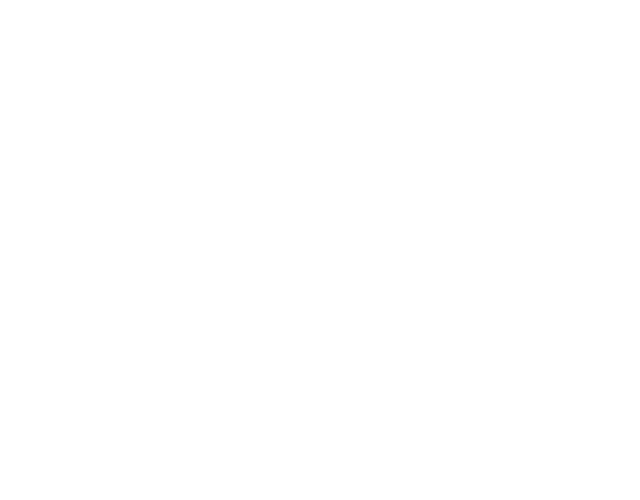
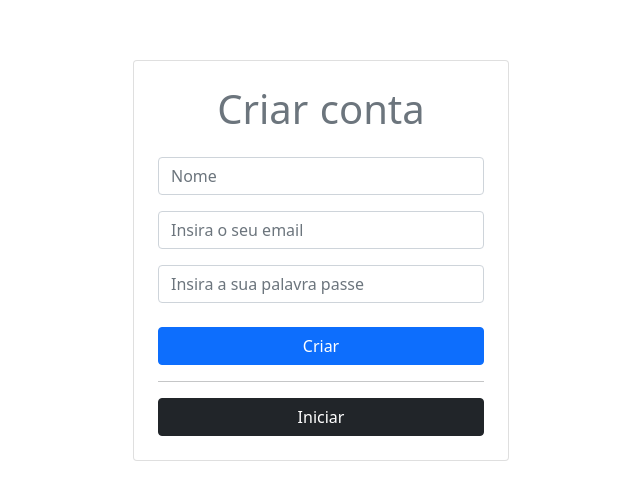
Before and after one commit to FranciscoMendes10866/upspot, a Nuxt app in the folder client/: page /register in a window 1280 px wide. Before the commit this address had no page. Shown: the part 140-640 px from the top of the page, without its empty margins (319-959 px from the left). Built offline with nearby package versions, Linux system fonts and the light colour scheme.

Commit message:
login and register pages

```diff
--- /dev/null
+++ b/client/pages/login.vue
@@ -0,0 +1,45 @@
+<template>
+  <div class="is-full-height">
+    <div class="container limit">
+      <div class="row">
+        <div class="col">
+          <div class="card px-4 py-4">
+            <h1 class="text-center mb-4 text-muted">Iniciar sessão</h1>
+            <input
+              class="form-control"
+              type="email"
+              placeholder="Insira o seu email"
+            />
+            <input
+              class="mt-3 form-control"
+              type="text"
+              placeholder="Insira a sua palavra passe"
+            />
+            <button class="btn btn-primary mt-4">Iniciar</button>
+            <hr class="dropdown-divider mt-3" />
+            <button class="btn btn-dark mt-2">Criar</button>
+          </div>
+        </div>
+      </div>
+    </div>
+  </div>
+</template>
+
+<script lang="ts">
+import Vue from 'vue'
+
+export default Vue.extend({})
+</script>
+
+<style scoped>
+.is-full-height {
+  display: flex;
+  height: 100vh;
+  width: 100vw;
+  justify-content: center;
+  align-items: center;
+}
+.limit {
+  max-width: 400px;
+}
+</style>
--- /dev/null
+++ b/client/pages/register.vue
@@ -0,0 +1,46 @@
+<template>
+  <div class="is-full-height">
+    <div class="container limit">
+      <div class="row">
+        <div class="col">
+          <div class="card px-4 py-4">
+            <h1 class="text-center mb-4 text-muted">Criar conta</h1>
+            <input class="form-control" type="text" placeholder="Nome" />
+            <input
+              class="mt-3 form-control"
+              type="email"
+              placeholder="Insira o seu email"
+            />
+            <input
+              class="mt-3 form-control"
+              type="text"
+              placeholder="Insira a sua palavra passe"
+            />
+            <button class="btn btn-primary mt-4">Criar</button>
+            <hr class="dropdown-divider mt-3" />
+            <button class="btn btn-dark mt-2">Iniciar</button>
+          </div>
+        </div>
+      </div>
+    </div>
+  </div>
+</template>
+
+<script lang="ts">
+import Vue from 'vue'
+
+export default Vue.extend({})
+</script>
+
+<style scoped>
+.is-full-height {
+  display: flex;
+  height: 100vh;
+  width: 100vw;
+  justify-content: center;
+  align-items: center;
+}
+.limit {
+  max-width: 400px;
+}
+</style>
```
